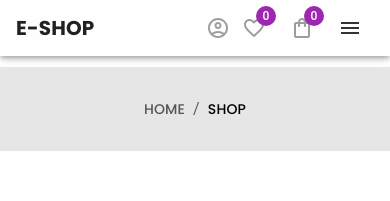
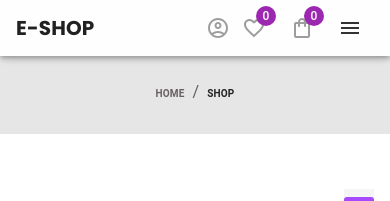
Before and after one commit to MHRafix/ESHOP-ECOMMERCE-V2.0, a React (Create React App) app: page /shop in a window 390 px wide. Shown: the top 201 px of the page. Built offline with nearby package versions, Linux system fonts and the light colour scheme; no server answers.

Commit message:
code push

```diff
--- a/src/GLOBALCSS/GlobalCss.css
+++ b/src/GLOBALCSS/GlobalCss.css
@@ -34,6 +34,7 @@ body {
   width: 100%;
   display: block;
   overflow: hidden;
+  margin-top: 60px;
 }
 
 .sliderDetails {
@@ -54,6 +55,10 @@ body {
 .sliderArticle span.tagline {
   font-size: 25px;
   font-weight: 500;
+}
+
+.breadCrumbContainer {
+  margin-top: 65px;
 }
 
 .sliderArticle h1.Headline {
@@ -85,6 +90,13 @@ body {
 
 .controller span:hover {
   color: #9c27b0;
+}
+
+.breadCrumbLink {
+  color: #686060;
+  text-decoration: none;
+  font-weight: 600;
+  font-size: 14px;
 }
 
 /* Facilities section css here */
@@ -696,18 +708,30 @@ span.columnData {
     width: 70%;
   }
 
+  .breadCrumbLink {
+    font-size: 14px;
+  }
+
   input#loginFormfiled {
     width: 94.3%;
   }
 }
 
 @media only screen and (max-width: 992px) {
+  .breadCrumbContainer {
+    margin-top: 50px;
+  }
+
   .gifLoader3 {
     position: fixed;
     top: 40%;
     text-align: center;
     margin: auto;
     width: 98% !important;
+  }
+
+  .breadCrumbLink {
+    font-size: 14px;
   }
 
   .formArea {
@@ -724,6 +748,10 @@ span.columnData {
     margin: auto;
     padding: 3% 5%;
     width: 80%;
+  }
+
+  .breadCrumbLink {
+    font-size: 13px;
   }
 
   .scrollingITems {
@@ -754,6 +782,14 @@ span.columnData {
 }
 
 @media only screen and (max-width: 600px) {
+  .sliderWrapper {
+    margin-top: 50px;
+  }
+
+  .breadCrumbLink {
+    font-size: 12px;
+  }
+
   .sliderArticle h1.Headline {
     font-size: 50px;
     font-weight: 500;
@@ -771,6 +807,14 @@ span.columnData {
 @media only screen and (max-width: 425px) {
   .sliderArticle span.tagline {
     font-size: 20px;
+  }
+
+  .breadCrumbLink {
+    font-size: 10px;
+  }
+
+  .sliderWrapper {
+    margin-top: 45px;
   }
 
   .formArea {
@@ -808,6 +852,10 @@ span.columnData {
 }
 
 @media only screen and (max-width: 375px) {
+  .sliderWrapper {
+    margin-top: 50px;
+  }
+
   .sliderArticle span.tagline {
     font-size: 15px;
   }
--- a/src/Pages/HomePage/HomeSlider/HomeSlider.js
+++ b/src/Pages/HomePage/HomeSlider/HomeSlider.js
@@ -1,36 +1,36 @@
-import ArrowBackIosIcon from '@mui/icons-material/ArrowBackIos';
-import ArrowForwardIosIcon from '@mui/icons-material/ArrowForwardIos';
-import { Container } from '@mui/material';
-import React, { useState } from 'react';
-import useAnimation from '../../../CustomHooks/useAnimation';
-import Slide1 from './Sliders/Slide1';
-import Slide2 from './Sliders/Slide2';
-import Slide3 from './Sliders/Slide3';
+import ArrowBackIosIcon from "@mui/icons-material/ArrowBackIos";
+import ArrowForwardIosIcon from "@mui/icons-material/ArrowForwardIos";
+import { Container } from "@mui/material";
+import React, { useState } from "react";
+import useAnimation from "../../../CustomHooks/useAnimation";
+import Slide1 from "./Sliders/Slide1";
+import Slide2 from "./Sliders/Slide2";
+import Slide3 from "./Sliders/Slide3";
 const HomeSlider = () => {
   // take some state for making a slider
-    const [ firstSlide, setFirstSlide ] = useState(true);
-    const [ secondSlide, setSecondSlide ] = useState(false);
-    const [ thirdSlide, setThirdSlide ] = useState(false);
+  const [firstSlide, setFirstSlide] = useState(true);
+  const [secondSlide, setSecondSlide] = useState(false);
+  const [thirdSlide, setThirdSlide] = useState(false);
 
   // Import AOS animation here from custom hooks
   useAnimation();
 
   // Make slider controller function here
   const sliderControll = () => {
-        if(firstSlide === true){
+    if (firstSlide === true) {
       setFirstSlide(false);
       setSecondSlide(true);
-        }else if(secondSlide === true){
+    } else if (secondSlide === true) {
       setSecondSlide(false);
       setThirdSlide(true);
-        }else if(thirdSlide === true){
+    } else if (thirdSlide === true) {
       setThirdSlide(false);
       setFirstSlide(true);
     }
-    }
+  };
 
   return (
-        <div className="sliderWrapper" style={{marginTop: '65px'}}>
+    <div className="sliderWrapper">
       <Container>
         <div className="sliderDetails">
           <div className="controller" onClick={sliderControll}>
--- a/src/Pages/SharedComponents/BreadCrumb/BreadCrumb.js
+++ b/src/Pages/SharedComponents/BreadCrumb/BreadCrumb.js
@@ -1,26 +1,32 @@
-import { Breadcrumbs } from '@mui/material';
-import React from 'react';
-import { Link } from 'react-router-dom';
+import { Breadcrumbs } from "@mui/material";
+import React from "react";
+import { Link } from "react-router-dom";
 
-const BreadCrumb = ({breadcrumbNavigation}) => {
+const BreadCrumb = ({ breadcrumbNavigation }) => {
   const { first, middle, last } = breadcrumbNavigation;
   return (
-        <section style={{marginTop: '67px'}}>
+    <section className="breadCrumbContainer">
       <div className="breadCrumbArea">
         <div className="breadcrumbNavigation">
-                 <Breadcrumbs aria-label="breadcrumb" sx={{textAlign: 'center', justifyContent: 'center', padding: {xs: '0px 10px', md: '0px'}}}>
-                  <Link to={`/${first.toLowerCase()}`} style={{ color: '#555', textDecoration: 'none', fontFamily: 'Poppins', fontWeight: 400, fontSize: 14 }} >
+          <Breadcrumbs
+            aria-label="breadcrumb"
+            sx={{
+              textAlign: "center",
+              justifyContent: "center",
+              padding: { xs: "0px 10px", md: "0px" },
+            }}
+          >
+            <Link to={`/${first.toLowerCase()}`} className="breadCrumbLink">
               {first?.toUpperCase()}
             </Link>
-                  {middle && <span
-                    style={{ color: '#555', textDecoration: 'none', fontFamily: 'Poppins', fontWeight: 400, fontSize: 14 }}
-                    >
-                    {middle?.toUpperCase()}
-                    </span>}
+            {middle && (
+              <span className="breadCrumbLink">{middle?.toUpperCase()}</span>
+            )}
             <span
               disabled={true}
               aria-current="page"
-                    style={{ color: '#000', textDecoration: 'none', fontFamily: 'Poppins', fontWeight: 400, fontSize: 14 }}
+              className="breadCrumbLink"
+              style={{ color: "#222" }}
             >
               {last?.toUpperCase()}
             </span>
```
Lines whose indentation alone changed are shown as unchanged.
